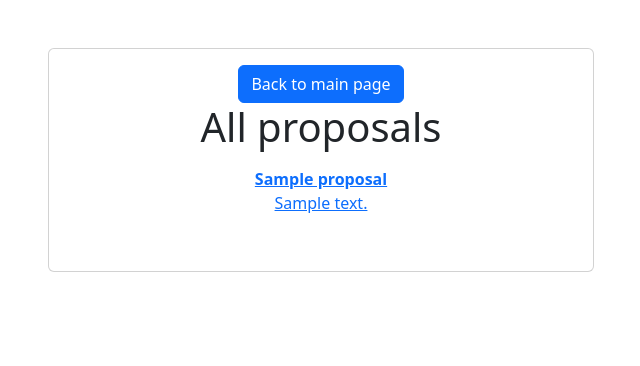
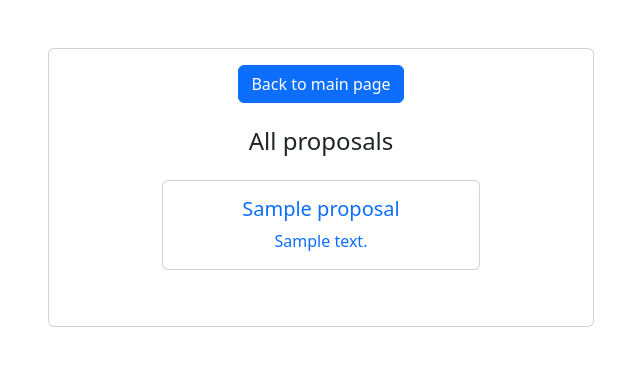
Before and after one commit to tf4482/improvo, a Django app: page /proposals/ in a window 1280 px wide. Shown: the top 366 px of the page, without its empty margins (319-959 px from the left). Run offline with Django 5.2, Linux system fonts and the light colour scheme; tables that the repository leaves empty hold one stand-in row (values such as "Sample post"); some libraries are stand-ins or nearby versions.

Commit message:
feat: :lipstick: Reworked all_proposals.hmtl

```diff
--- a/proposals/templates/all_proposals.html
+++ b/proposals/templates/all_proposals.html
@@ -1,17 +1,38 @@
-{% extends "base.html" %} {% load i18n %} {% block title %} {% trans "All
-proposals" %} {% endblock %} {% block content %}
+{% extends "base.html" %}
+{% load i18n %}
+{% block title %}{% trans "All proposals" %}{% endblock %}
+{% block content %}
 
-<h1>{% trans "All proposals" %}</h1>
+<style>
+    .gray-bg {
+        background-color: #f8f9fa !important;
+    }
+</style>
 
-<p>
-  {% for x in proposals %}
-  <div>
-    <a href="proposal_details/{{ x.id }}">
-      <strong> {{ x.title }}<br /> </strong>
-      {{ x.content }}
-    </a>
-  </div>
-  {% endfor %}
-</p>
+<script>
+    function changeBackground(element) {
+        element.classList.toggle('gray-bg');
+    }
+</script>
+
+<div class="container">
+    <div class="row">
+        <div class="col-md-8 offset-md-2">
+            <h4 class="text-center mt-4">{% trans "All proposals" %}</h4>
+            <div class="mt-4">
+                {% for x in proposals %}
+                <div class="card mb-3">
+                    <div class="card-body" onmouseover="changeBackground(this)" onmouseout="changeBackground(this)">
+                        <a href="proposal_details/{{ x.id }}" class="text-decoration-none">
+                            <h5 class="card-title">{{ x.title }}</h5>
+                            <p class="card-text">{{ x.content }}</p>
+                        </a>
+                    </div>
+                </div>
+                {% endfor %}
+            </div>
+        </div>
+    </div>
+</div>
 
 {% endblock %}
```
